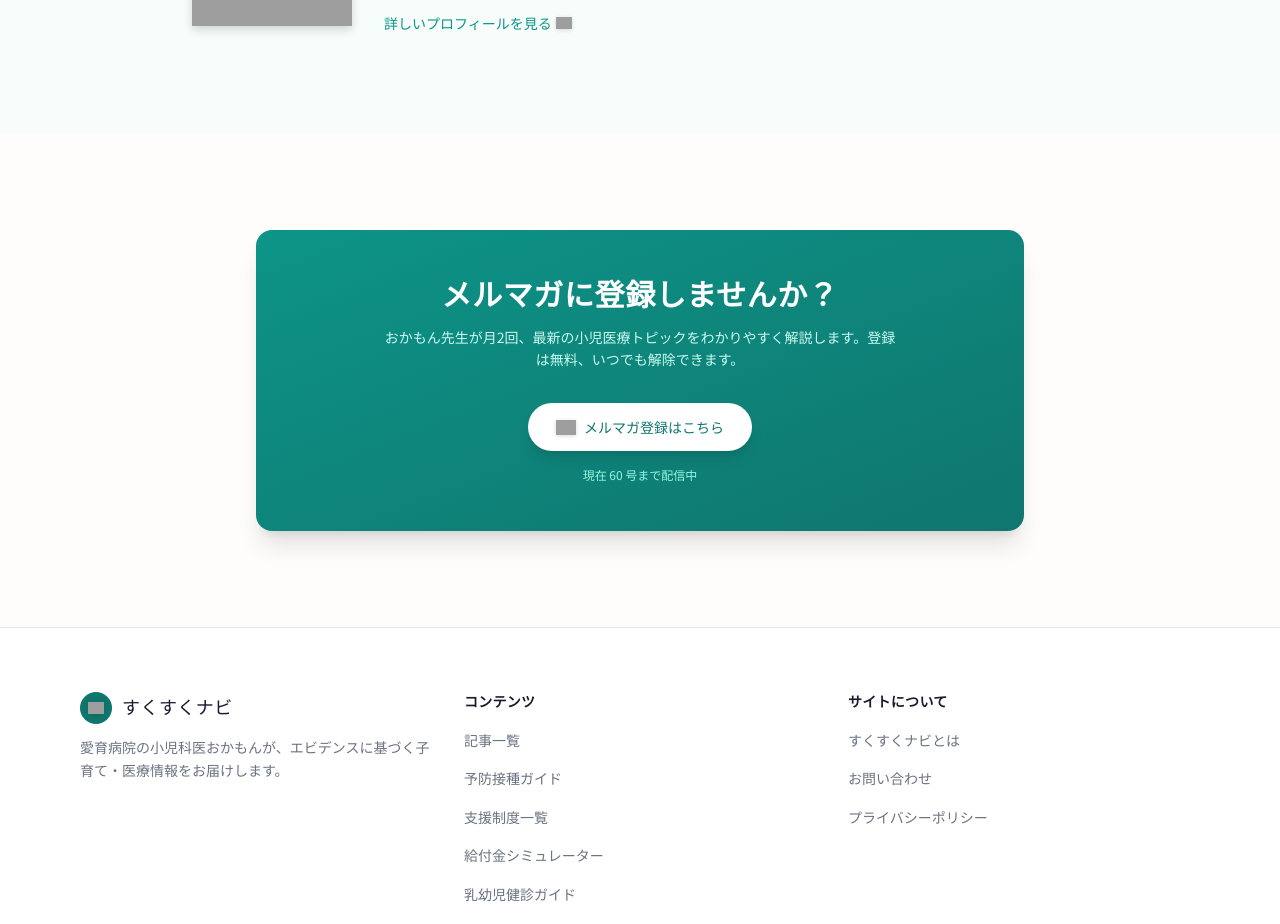
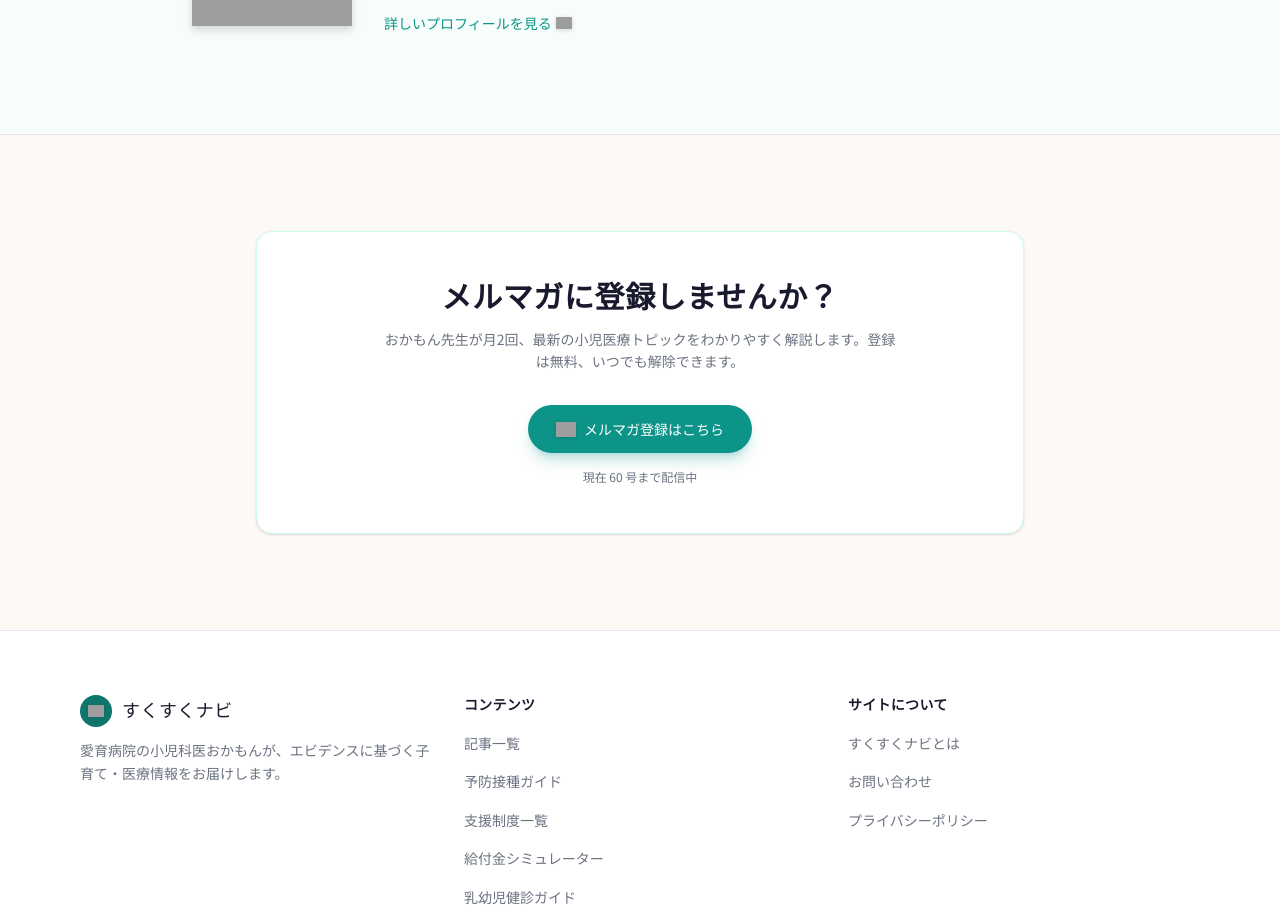
Before and after one commit to kgraph57/sukusuku-navi, a Next.js app: page / in a window 1280 px wide. Shown: the part 3860-4784 px from the top of the page. Built offline with nearby package versions, Linux system fonts and the light colour scheme; no server answers; grey boxes are pictures that could not be loaded; a web font is replaced by a local one.

Commit message:
fix: CTAカードを白背景に変更（イラストが映えるデザインに）

```diff
--- a/app/page.tsx
+++ b/app/page.tsx
@@ -329,25 +329,25 @@ export default function HomePage() {
       </section>
 
       {/* ─── CTA Section ─── */}
-      <section className="px-4 py-16 sm:py-24">
+      <section className="border-t border-border bg-warm-100/50 px-4 py-16 sm:py-24">
         <div className="mx-auto max-w-3xl">
-          <div className="rounded-2xl bg-gradient-to-br from-teal-600 to-teal-700 px-6 py-12 text-center shadow-xl sm:px-12">
-            <h2 className="font-heading text-2xl font-bold text-white sm:text-3xl">
+          <div className="rounded-2xl border border-teal-100 bg-white px-6 py-12 text-center shadow-sm sm:px-12">
+            <h2 className="font-heading text-2xl font-bold text-foreground sm:text-3xl">
               メルマガに登録しませんか？
             </h2>
-            <p className="mx-auto mt-3 max-w-lg text-sm leading-relaxed text-teal-100">
+            <p className="mx-auto mt-3 max-w-lg text-sm leading-relaxed text-muted">
               おかもん先生が月2回、最新の小児医療トピックをわかりやすく解説します。登録は無料、いつでも解除できます。
             </p>
             <div className="mt-8 flex flex-col items-center gap-3 sm:flex-row sm:justify-center">
               <Link
                 href="/contact"
-                className="inline-flex items-center gap-2 rounded-full bg-white px-7 py-3.5 text-sm font-medium text-teal-700 shadow-lg transition-all hover:bg-teal-50 hover:shadow-xl"
+                className="inline-flex items-center gap-2 rounded-full bg-teal-600 px-7 py-3.5 text-sm font-medium text-white shadow-lg shadow-teal-600/25 transition-all hover:bg-teal-700 hover:shadow-xl"
               >
                 <WatercolorIcon name="mail" size={20} />
                 メルマガ登録はこちら
               </Link>
             </div>
-            <p className="mt-4 text-xs text-teal-200">
+            <p className="mt-4 text-xs text-muted">
               現在 {allArticles.length} 号まで配信中
             </p>
           </div>
```
